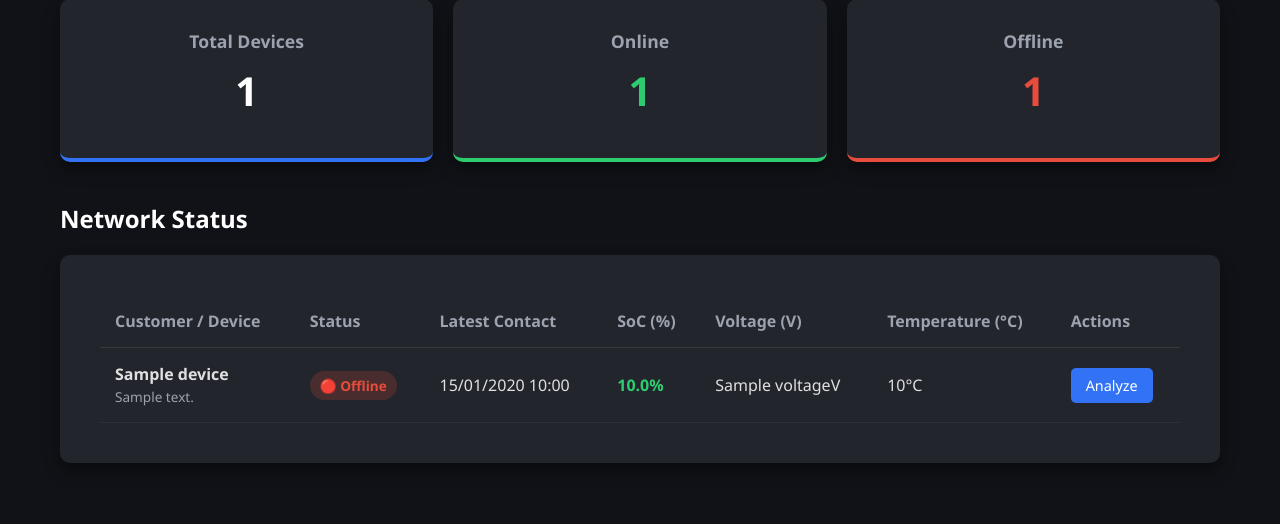
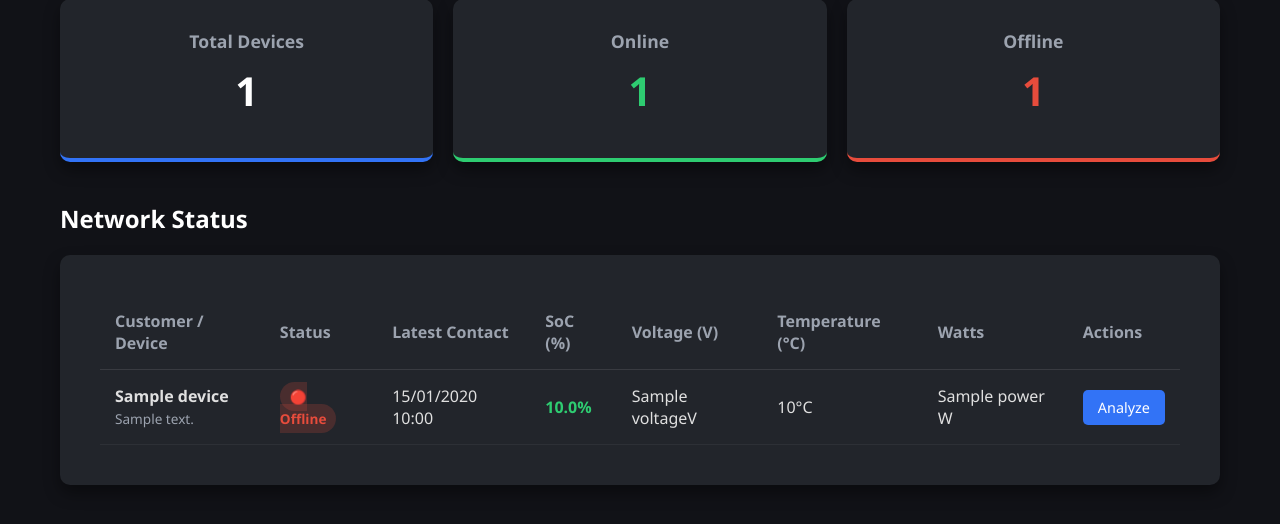
Before and after one commit to dimitrisplag/solar-bms-iot, a Django app: template myapp/templates/fleet_dashboard.html in a window 1280 px wide. Shown: the part 137-661 px from the top of the page. Run offline with Django 5.2, Linux system fonts and the light colour scheme; the template is opened without the code that fills it: most values are stand-ins (such as "Sample title", 1, 10 or a date in 2020).

Commit message:
add power

```diff
--- a/myapp/models.py
+++ b/myapp/models.py
@@ -27,9 +27,7 @@ class Measurement(models.Model):
     temperature = models.FloatField(verbose_name="Θερμοκρασία (°C)")
     soc = models.FloatField(verbose_name="State of Charge (%)", null=True, blank=True)
     soh = models.FloatField(verbose_name="State of Health (%)", null=True, blank=True)
-
-    # (Προαιρετικό) Αν θέλεις να αποθηκεύεις και την ισχύ
-    # power = models.FloatField(verbose_name="Ισχύς (W)", null=True, blank=True)
+    power = models.FloatField(verbose_name="Ισχύς (W)", null=True, blank=True)
 
     class Meta:
         # Αυτό λέει στη βάση να φέρνει πάντα τα δεδομένα ταξινομημένα από το πιο πρόσφατο στο πιο παλιό
--- a/myapp/templates/fleet_dashboard.html
+++ b/myapp/templates/fleet_dashboard.html
@@ -53,6 +53,7 @@
                     <th>SoC (%)</th>
                     <th>Voltage (V)</th>
                     <th>Temperature (°C)</th>
+                    <th>Watts</th>
                     <th>Actions</th>
                 </tr>
             </thead>
@@ -93,6 +94,10 @@
                     </td>
 
                     <td>
+                        {% if item.latest %}{{ item.latest.power }} W{% else %}-{% endif %}
+                    </td>
+
+                    <td>
                         <a href="{% url 'home' %}?device={{ item.device.pk }}" class="btn-action" style="text-decoration: none;">Analyze</a>
                     </td>
                 </tr>
--- a/myapp/templates/home.html
+++ b/myapp/templates/home.html
@@ -88,7 +88,7 @@
     const tempData = JSON.parse('{{ temp_data|safe }}');
     const socData = JSON.parse('{{ soc_data|safe }}');
     const sohData = JSON.parse('{{ soh_data|safe }}');
-    const powerData = voltageData.map((volts, index) => volts * currentData[index]);
+    const powerData = JSON.parse('{{ power_data|safe }}');
 
     Chart.defaults.color = '#E0E0E0';
     Chart.defaults.borderColor = 'rgba(255, 255, 255, 0.1)';
--- a/myapp/views.py
+++ b/myapp/views.py
@@ -31,7 +31,7 @@ def home(request):
         # Αλλιώς, πάρε την πρώτη από προεπιλογή (όπως έκανε πριν)
         device = user_devices.first()
 
-    timestamps, soc_data, soh_data, voltage_data, current_data, temp_data = [], [], [], [], [], []
+    timestamps, soc_data, soh_data, voltage_data, current_data, temp_data, power_data = [], [], [], [], [], [], []
 
     if device:
         # Φέρνουμε τις τελευταίες 20 μετρήσεις και τις βάζουμε σε χρονολογική σειρά
@@ -44,6 +44,7 @@ def home(request):
             voltage_data.append(m.voltage)
             current_data.append(m.current)
             temp_data.append(m.temperature)
+            power_data.append(m.power if m.power is not None else 0)
 
     context = {
         'devices': user_devices,
@@ -53,6 +54,7 @@ def home(request):
         'soh_data': json.dumps(soh_data),
         'voltage_data': json.dumps(voltage_data),
         'current_data': json.dumps(current_data),
+        'power_data': json.dumps(power_data),
         'temp_data': json.dumps(temp_data),
     }
 
@@ -177,7 +179,7 @@ def receive_sensor_data(request):
                 device=device,
                 voltage=current_voltage,
                 current=current_amps,
-                watt=power_watts,
+                watt=round(power_watts, 2),
                 temperature=current_temp,
                 soc=round(new_soc, 3),
                 soh=round(new_soh, 2)
```
Also changed, not shown: myapp/migrations/0004_measurement_power.py (added).
